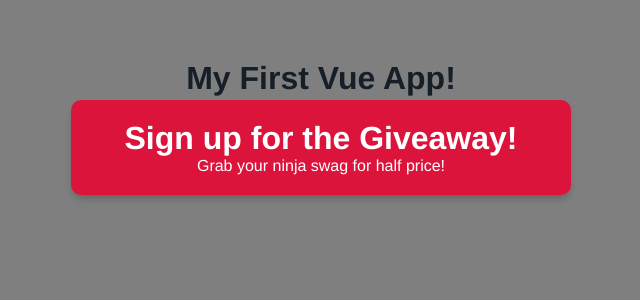
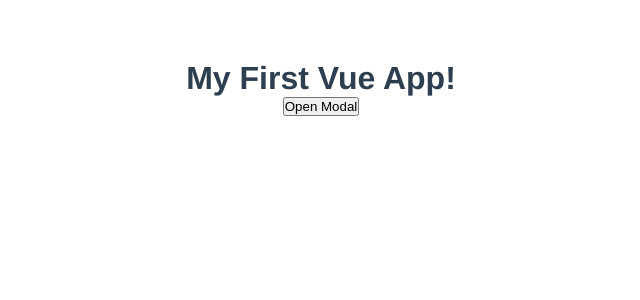
Before and after one commit to DalatCoder/vuejs, a Vue app in the folder 02.modal-project/: page / in a window 1280 px wide. Shown: the top 300 px of the page, without its empty margins (319-959 px from the left). Built offline with nearby package versions, Linux system fonts and the light colour scheme.

Commit message:
Emitting a custom event ⚡

```diff
--- a/02.modal-project/src/App.vue
+++ b/02.modal-project/src/App.vue
@@ -1,6 +1,11 @@
 <template>
   <h1>{{ title }}</h1>
-  <Modal :header="header" :text="text" :theme="theme" />
+
+  <div v-if="showModal">
+    <Modal :header="header" :text="text" :theme="theme" @closeModal="toggleModal" />
+  </div>
+
+  <button @click="toggleModal">Open Modal</button>
 </template>
 
 <script>
@@ -16,7 +21,13 @@
       title: 'My First Vue App!',
       header: 'Sign up for the Giveaway!',
       text: 'Grab your ninja swag for half price!',
-      theme: 'sale'
+      theme: 'sale',
+      showModal: false
+    }
+  },
+  methods: {
+    toggleModal() {
+      this.showModal = !this.showModal
     }
   }
 }
--- a/02.modal-project/src/components/Modal.vue
+++ b/02.modal-project/src/components/Modal.vue
@@ -1,5 +1,5 @@
 <template>
-    <div class="backdrop">
+    <div class="backdrop" @click="closeModal">
         <div class="modal" :class="{ sale: theme === 'sale' }">
             <h1>{{ header }}</h1>
             <p>{{ text }}</p>
@@ -13,7 +13,12 @@
         'header',
         'text',
         'theme'
-    ]
+    ],
+    methods: {
+        closeModal() {
+            this.$emit('closeModal')
+        }
+    }
 }
 </script>
 
```
Also changed, not shown: 1 other file (tests, documents, lock files or other folders).
